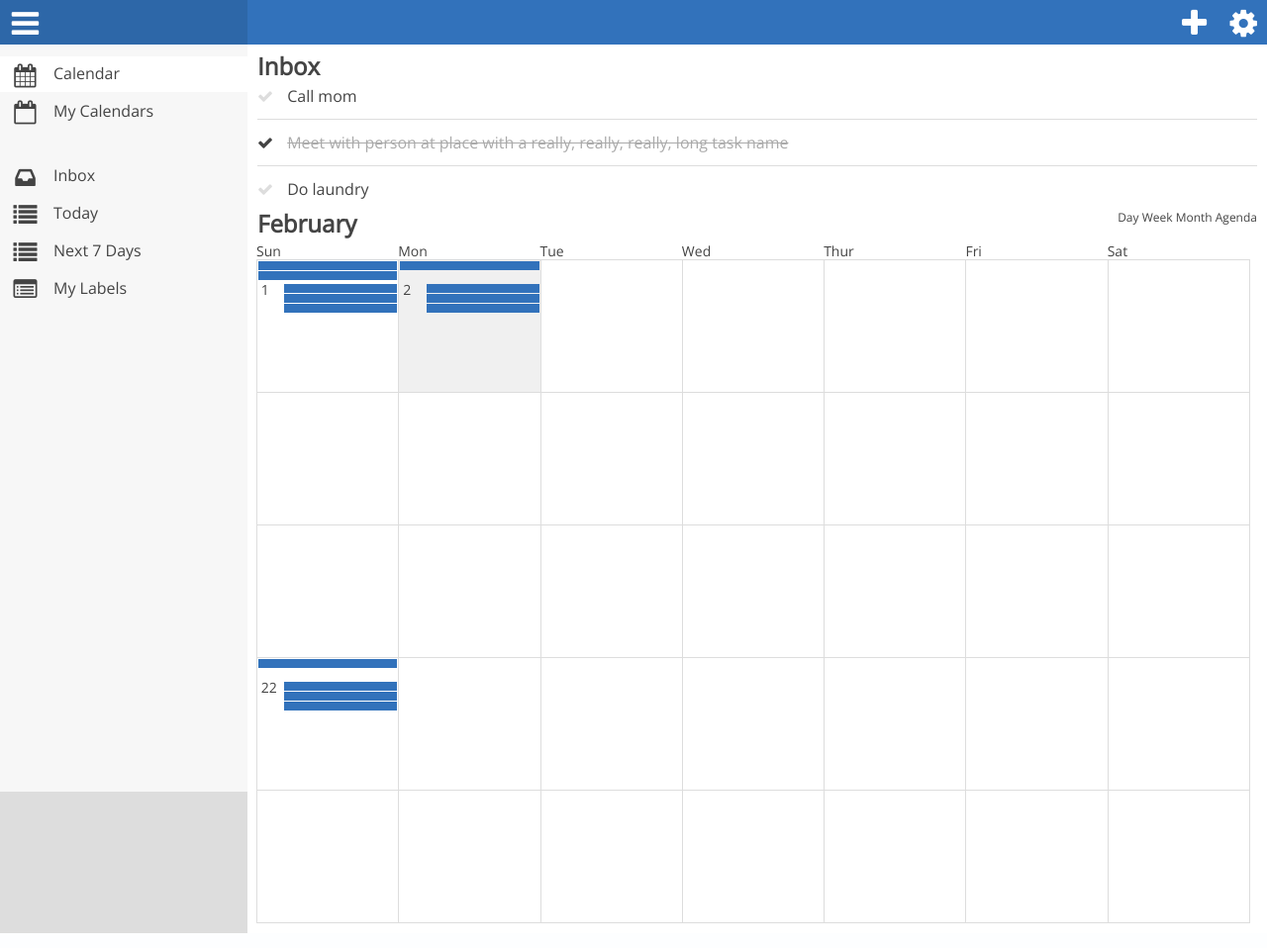
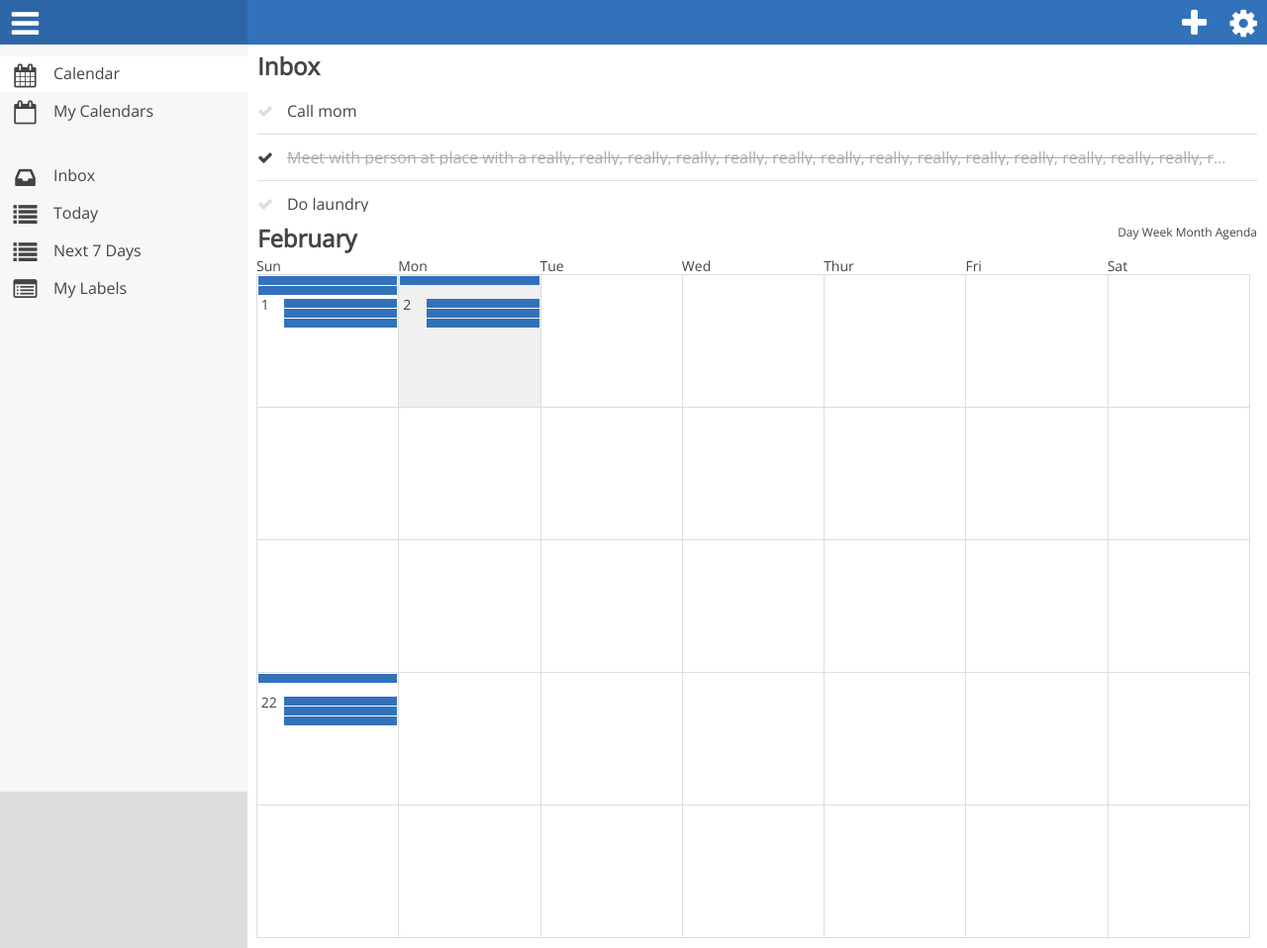
Before and after one commit to dtrepani/cs480, a PHP site: page / in a window 1280 px wide. Shown: the whole page at 99% size. Run offline with PHP 8.4, Linux system fonts and the light colour scheme; some libraries are stand-ins or nearby versions.

Commit message:
Task name limited to one line with ellipsis on overflow.

```diff
--- a/css/base/_extends.scss
+++ b/css/base/_extends.scss
@@ -11,5 +11,5 @@
 
 %one-line {
 	white-space: nowrap;
-	overflow: hidden;
+	overflow-x: hidden;
 }
--- a/css/base/_typography.scss
+++ b/css/base/_typography.scss
@@ -77,11 +77,9 @@ li[id*="nav-"] {
 	}
 }
 
-.is-complete {
-	.task-name {
-		color: $color-dim-dark;
-		text-decoration: line-through;
-	}
+.is-complete .task-name {
+	color: $color-dim-dark;
+	text-decoration: line-through;
 }
 
 // CALENDAR
--- a/css/layout/_header.scss
+++ b/css/layout/_header.scss
@@ -15,6 +15,10 @@ h1 {
 	margin-bottom: 10px;
 }
 
+i {
+	cursor: pointer;
+}
+
 .disable-preload-transition {
 	@include transition('none !important');
 }
@@ -30,10 +34,6 @@ h1 {
 	background-color: $color-primary;
 	padding: 0 $body-padding;
 	z-index: $z-index-header;
-}
-
-.header i:hover {
-	cursor: pointer;
 }
 
 #overlay {
@@ -57,7 +57,7 @@ h1 {
 #header-main {
 	width: 100%;
 
-	& i {
+	i {
 		@include vertical-center();
 		margin-left: 15px;
 	}
@@ -66,14 +66,7 @@ h1 {
 #content {
 	@include transition('all #{$animation-speed} ease #{$ease-speed}');
 	background-color: $color-bg-content;
-	margin-left: $sidebar-collapsed-width-small;
 	width: 100%;
 	height: 100%;
 	padding: ($header-height + $body-padding) $body-padding $body-padding;
 }
-
-@include breakpoint(xsmall) {
-	#content {
-		margin-left: $sidebar-expanded-width;
-	}
-}
--- a/css/main.css
+++ b/css/main.css
@@ -47,9 +47,9 @@ table {
 #calendar:after, #calendar-header:after {
   clear: both; }
 
-.task-list li, .all-day-events, .events {
+.task-list li .task-name, .all-day-events, .events {
   white-space: nowrap;
-  overflow: hidden; }
+  overflow-x: hidden; }
 
 html {
   font-family: "Open Sans", Helvetica, Arial, sans-serif;
@@ -135,6 +135,9 @@ body {
 h1 {
   margin-bottom: 10px; }
 
+i {
+  cursor: pointer; }
+
 .disable-preload-transition {
   -webkit-transition: none !important;
   -moz-transition: none !important;
@@ -156,9 +159,6 @@ h1 {
   background-color: #3272BB;
   padding: 0 10px;
   z-index: 1010; }
-
-.header i:hover {
-  cursor: pointer; }
 
 #overlay {
   -webkit-transition: all 0.3s ease-in 0.2s;
@@ -199,14 +199,10 @@ h1 {
   -o-transition: all 0.5s ease 0.1s;
   transition: all 0.5s ease 0.1s;
   background-color: #fff;
-  margin-left: 44px;
   width: 100%;
   height: 100%;
   padding: 55px 10px 10px; }
 
-@media screen and (min-width: 570px) {
-  #content {
-    margin-left: 250px; } }
 #sidebar {
   -webkit-transition: all 0.5s ease 0.1s;
   -moz-transition: all 0.5s ease 0.1s;
@@ -283,38 +279,37 @@ li[id*="nav-"] a, li[id*="nav-"] span {
   -ms-border-bottom: 1px solid #ddd;
   -o-border-bottom: 1px solid #ddd;
   border-bottom: 1px solid #ddd;
-  padding: 10px 0; }
-  .task-list li:first-child {
-    padding-top: 0; }
+  display: table;
+  table-layout: fixed;
+  overflow: hidden;
+  padding: 10px 0;
+  width: 100%; }
   .task-list li:last-child {
     -webkit-border-bottom: none;
     -moz-border-bottom: none;
     -ms-border-bottom: none;
     -o-border-bottom: none;
     border-bottom: none; }
-
-.task-list i:hover:hover {
-  cursor: pointer; }
+  .task-list li i {
+    display: table-cell;
+    width: 30px;
+    width: 1.875rem; }
+  .task-list li .task-name {
+    display: table-cell;
+    text-overflow: ellipsis; }
 
 .check-icon {
   margin-right: 10px; }
 
 .edit-icon {
-  width: 12px;
-  width: 0.75rem;
   text-align: center;
-  float: right;
   visibility: hidden; }
   li:hover .edit-icon {
     visibility: visible; }
 
 @media screen and (min-width: 768px) {
   .task-list li {
-    padding: 15px 0; }
-
-  .edit-icon {
-    width: 16px;
-    width: 1rem; } }
+    padding: 15px 0; } }
 #month-name {
   float: left; }
 
--- a/css/modules/_task-lists.scss
+++ b/css/modules/_task-lists.scss
@@ -2,22 +2,26 @@
 }
 
 .task-list li {
-	@extend %one-line;
 	@include property('border-bottom', 1px solid $color-dim);
+	display: table;
+	table-layout: fixed;
+	overflow: hidden;
 	padding: 10px 0;
-
-	&:first-child {
-		padding-top: 0;
-	}
+	width: 100%;
 
 	&:last-child {
 		@include property('border-bottom', none);
 	}
-}
 
-.task-list i:hover {
-	&:hover {
-		cursor: pointer;
+	i {
+		display: table-cell;
+		@include rem('width', $icon-width);
+	}
+
+	.task-name {
+		@extend %one-line;
+		display: table-cell;
+		text-overflow: ellipsis;
 	}
 }
 
@@ -26,9 +30,7 @@
 }
 
 .edit-icon {
-	@include rem('width', $font-small);
 	text-align: center;
-	float: right;
 	visibility: hidden;
 
 	li:hover & {
@@ -40,8 +42,4 @@
 	.task-list li {
 		padding: 15px 0;
 	}
-
-	.edit-icon {
-		@include rem('width', $font-base);
-	}
 }
--- a/header.php
+++ b/header.php
@@ -60,7 +60,7 @@
 			</nav>
 		</div>
 
-		<div id="content-wrapper">
+		<div id="content-wrapper" class="disable-preload-transition">
 			<div id="overlay"></div>
 
 			<div id="header-main" class="header">
@@ -68,4 +68,4 @@
 				<i class="fa fa-cog"></i>
 			</div>
 
-			<main id="content" role="main">
+			<main id="content" class="disable-preload-transition" role="main">
--- a/index.php
+++ b/index.php
@@ -13,7 +13,7 @@ include("header.php");
 	</li>
 	<li class="is-complete">
 		<i class="fa fa-check check-icon"></i>
-		<span class="task-name">Meet with person at place with a really, really, really, long task name</span>
+		<span class="task-name">Meet with person at place with a really, really, really, really, really, really, really, really, really, really, really, really, really, really, really, really, really, really, really, really, really, really, really, really, really, really, really long task name</span>
 		<i class="fa fa-ellipsis-v edit-icon"></i>
 	</li>
 	<li>
--- a/js/script.js
+++ b/js/script.js
@@ -121,5 +121,5 @@ $(function() {
 	resizeDivs();
 	clicksInit();
 	$(window).resize(resizeDivs);
-	$('#sidebar').removeClass('disable-preload-transition');
+	$('.disable-preload-transition').removeClass('disable-preload-transition');
 });
--- a/todo.txt
+++ b/todo.txt
@@ -1,7 +1,6 @@
 TODO:
 
-	Task names limited to one line in overview
-	Task labels and calendars via dropdown in sidebar
-		Calendars only available on Calendar page?
+	Calendars only available on Calendar page
 	Media queries to ems
 	Add search box
+	Menu toggle turns into x when expanded
```
Also changed, not shown: 1 other file.
